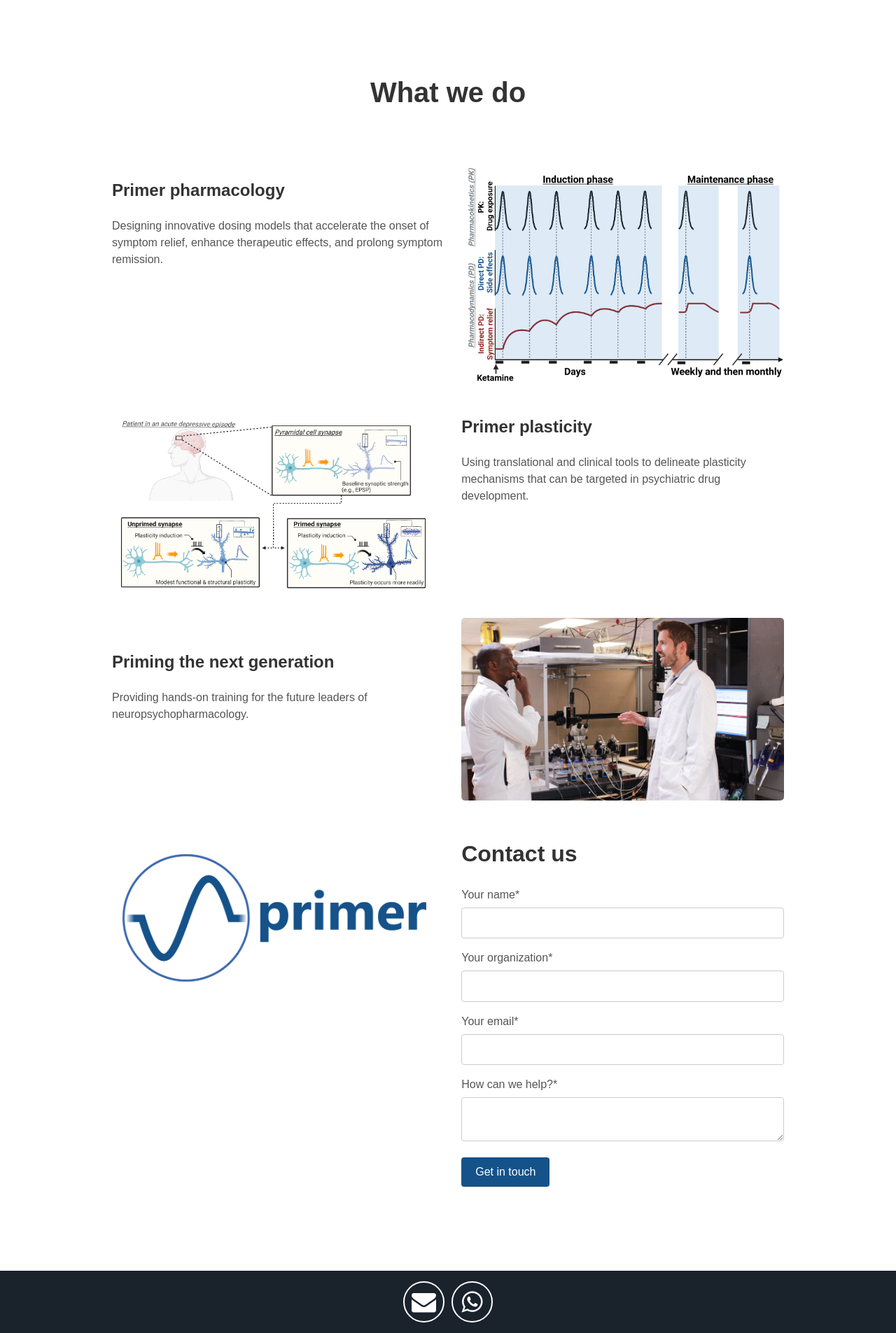
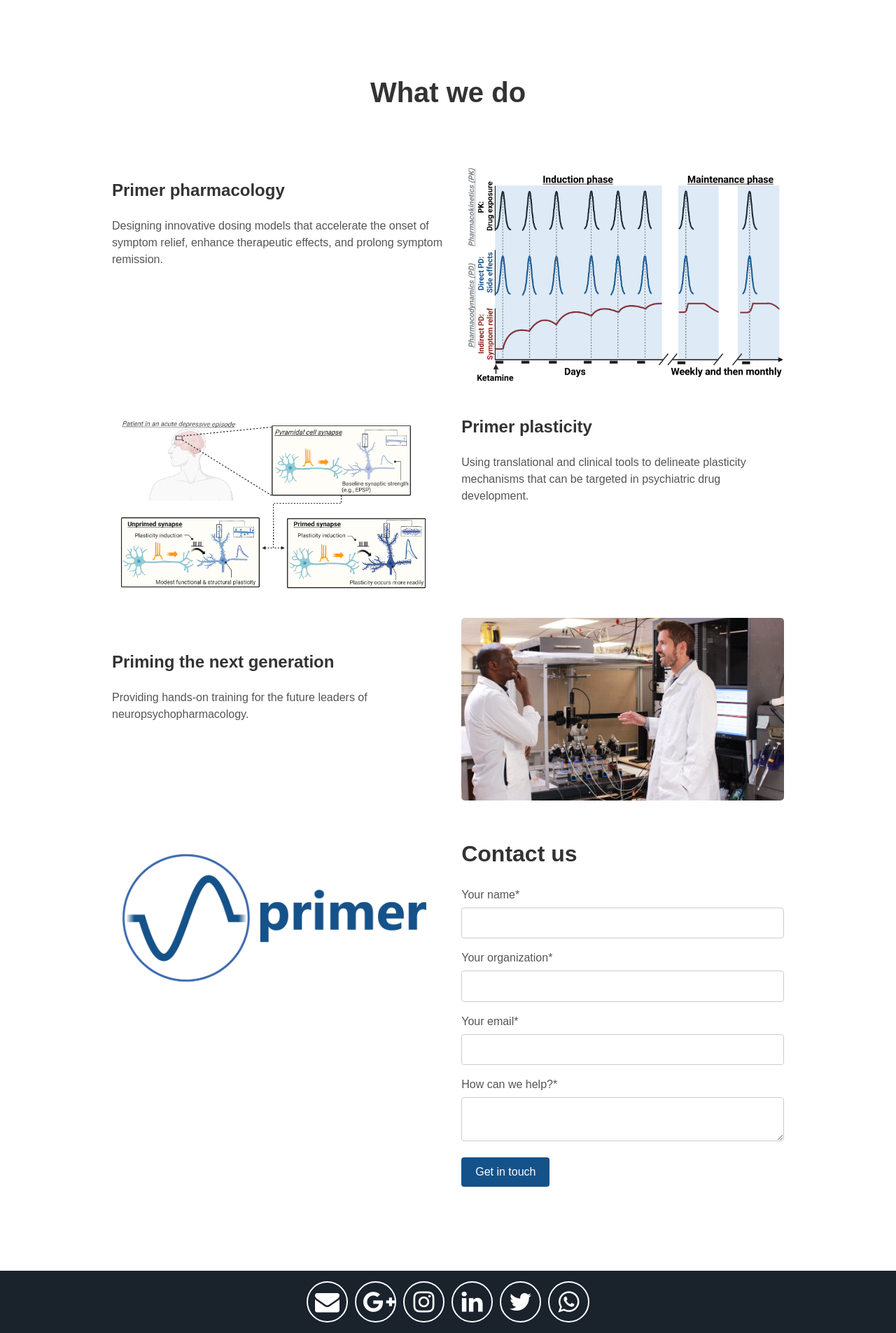
Before and after one commit to synaptic-priming/Nomad, a Jekyll site: the page built from index.html, in a window 1280 px wide. Shown: the part 1894-3799 px from the top of the page at 70% size. Built offline with Jekyll 4.4.1, drawn with Linux system fonts in a browser that asks for light colours.

Commit message:
Update footer.html

```diff
--- a/_includes/footer.html
+++ b/_includes/footer.html
@@ -1,8 +1,12 @@
 <footer class="footer">
- <div class="header-icons">
+     <div class="header-icons">
         <a aria-label="Send email" target="_blank" href="mailto: synaptic.priming@gmail.com"><i class="icon fa fa-envelope"></i></a>
+        <a aria-label="My Google Plus" target="_blank" href="https://scholar.google.com/citations?user=azKfXbsAAAAJ&hl=en&oi=ao"><i class="icon fa fa-google-plus" ></i></a>
+        <a aria-label="My Instagram" target="_blank" href="https://www.instagram.com/synaptic.nomad?igsh=aHl5ZjV6N2c4MGxt"><i class="icon fa fa-instagram" ></i></a>
+        <a aria-label="My LinkedIn Profile" target="_blank" href="https://www.linkedin.com/in/kyleabrown/"><i class="icon fa fa-linkedin" ></i></a>
+        <a aria-label="My Twitter" target="_blank" href="https://x.com/SynapticPriming"><i class="icon fa fa-twitter" ></i></a>
         <a aria-label="My Whatsapp" target="_blank" href="https://wa.me/16785427932"><i class="icon fa fa-whatsapp" ></i></a>
-     </div>
+      </div>
 </footer>
 <script src="//cdn.jsdelivr.net/particles.js/2.0.0/particles.min.js"></script>
 <script src="{{ "/assets/js/sweet-scroll.min.js" | prepend: site.baseurl }}"></script>
```
